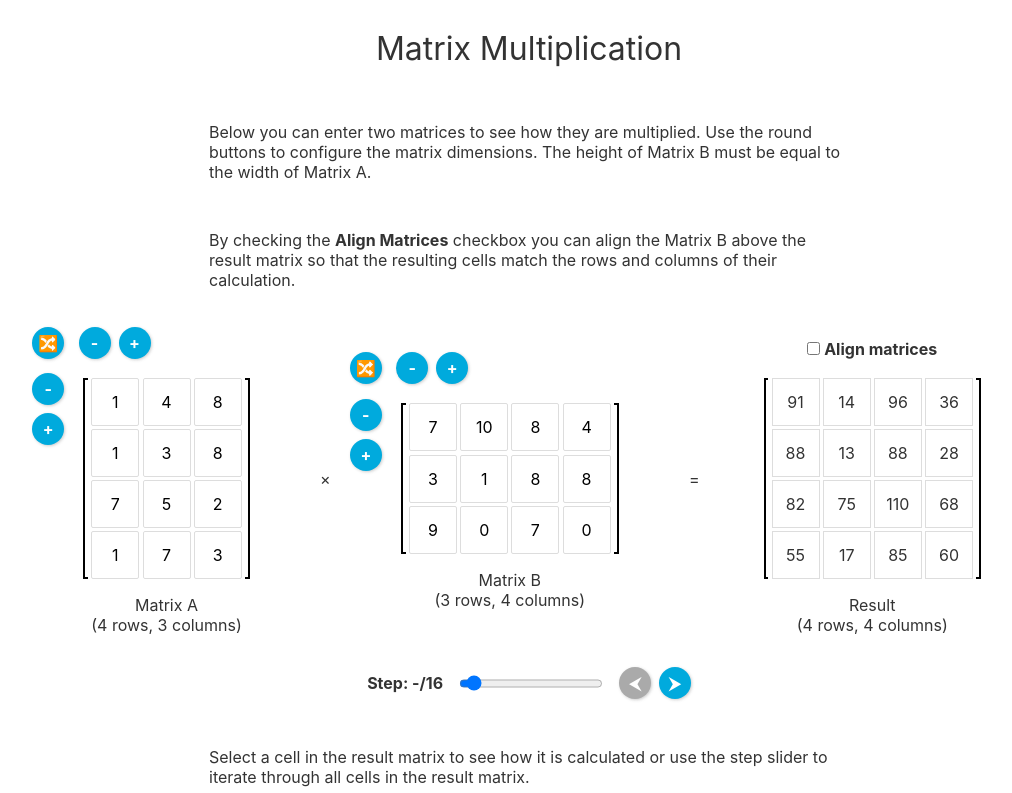
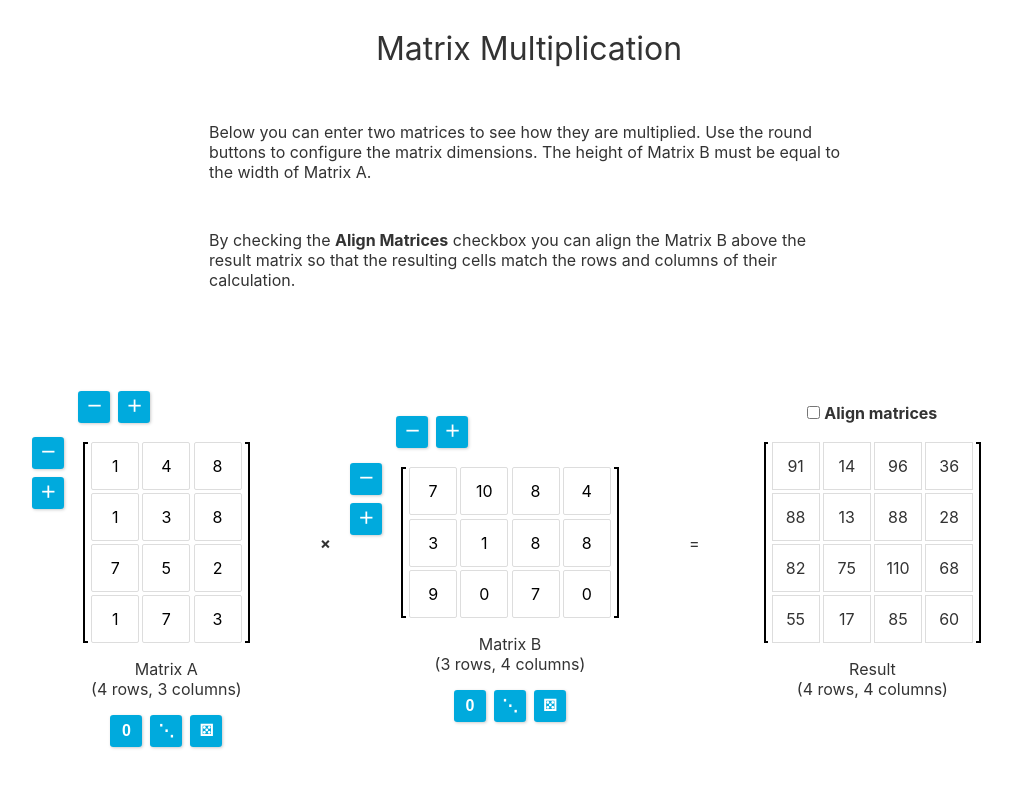
Before and after one commit to laszlokorte/matrix-multiplication, a Svelte app: page / in a window 1280 px wide. Shown: the top 793 px of the page, without its empty margins (111-1123 px from the left). Built offline with nearby package versions, Linux system fonts and the light colour scheme.

Commit message:
add utility buttons

```diff
--- a/src/App.svelte
+++ b/src/App.svelte
@@ -130,6 +130,22 @@
 	function shuffleB() {
 		valuesB = Array(rowLimit*columnLimit).fill(0).map(() => Math.round(10*Math.random()))
 	}
+
+	function clearA() {
+		valuesA = Array(rowLimit*columnLimit).fill(0)
+	}
+
+	function clearB() {
+		valuesB = Array(rowLimit*columnLimit).fill(0)
+	}
+
+	function diagonalA() {
+		valuesA = Array(rowLimit*columnLimit).fill(0).map((x,i) => i%columnLimit == Math.floor(i/columnLimit) ? 1 : x)
+	}
+
+	function diagonalB() {
+		valuesB = Array(rowLimit*columnLimit).fill(0).map((x,i) => i%columnLimit == Math.floor(i/columnLimit) ? 1 : x)
+	}
 </script>
 
 <style>
@@ -245,6 +261,9 @@
 		align-self: center;
 		justify-self: center;
 		text-align: center;
+		display: flex;
+		flex-direction: column;
+		align-items: center;
 	}
 
 	.matrix-label > span {
@@ -291,6 +310,8 @@
 		display: flex;
 		align-items: center;
 		justify-content: center;
+		justify-items: center;
+		justify-content: center;
 		cursor: pointer;
 		margin: 0;
 		background: #0ad;
@@ -298,14 +319,25 @@
 		font-weight: bold;
 		border: none;
 		box-shadow: 1px 1px 3px #4444;
-		border-radius: 100%;
+		border-radius: 10%;
 		line-height: 1;
 		font-size: 1em;
+		font-family: sans-serif;
 	}
 
 	button:disabled {
 		cursor: not-allowed;
 		background: #aaa;
+	}
+
+	button:focus {
+		outline: 4px solid orange;
+	}
+
+	.button-row {
+		display: flex;
+		gap: 0.5em;
+		margin: 1em;
 	}
 
 	.focus {
@@ -365,6 +397,7 @@
 
 	label {
 		font-weight: bold;
+		cursor: pointer;
 	}
 
 	.controls {
@@ -403,17 +436,24 @@
 
 	<div class="equation" class:grid-align={gridAlign}>
 	<div class="matrix-control grid-operand-1">
-		<div class="matrix-label">Matrix A<br><span>({rowsA} rows, {columnsA} columns)</span></div>
+		<div class="matrix-label">
+			<span>Matrix A</span>
+			<span>({rowsA} rows, {columnsA} columns)</span>
+			<span class="button-row">
+				<button title="Clear Matrix A" on:click={clearA}>0</button>
+				<button title="Make Matrix A diagonal" on:click={diagonalA}>⋱</button>
+				<button title="Shuffle value of Matrix A" on:click={shuffleA}>⚄</button>
+			</span>
+		</div>
 		<div class="control-corner">
-			<button title="Shuffle value of Matrix A" on:click={shuffleA}>🔀️</button>
 		</div>
 		<div class="control-vertical">
-			<button title="Decrease rows of Matrix A" on:click={decreaseRowsA} disabled={!rowsACanDecrease}>-</button>
-			<button title="Increase rows of Matrix A" on:click={increaseRowsA} disabled={!rowsACanIncrease}>+</button>
+			<button title="Decrease rows of Matrix A" on:click={decreaseRowsA} disabled={!rowsACanDecrease}>－</button>
+			<button title="Increase rows of Matrix A" on:click={increaseRowsA} disabled={!rowsACanIncrease}>＋</button>
 		</div>
 		<div class="control-horizontal">
-			<button title="Decrease columns of Matrix A" on:click={decreaseColumnsA} disabled={!columnsACanDecrease}>-</button>
-			<button title="Increase columns of Matrix A" on:click={increaseColumnsA} disabled={!columnsACanIncrease}>+</button>
+			<button title="Decrease columns of Matrix A" on:click={decreaseColumnsA} disabled={!columnsACanDecrease}>－</button>
+			<button title="Increase columns of Matrix A" on:click={increaseColumnsA} disabled={!columnsACanIncrease}>＋</button>
 		</div>
 		<div class="matrix" style={`--rows: ${rowsA}; --columns: ${columnsA};`}>
 			{#each matrixA as rows}
@@ -431,21 +471,28 @@
 		</div>
 	</div>
 	<div class="operator grid-operator">
-		&times;
+		<label for="alignment" titel="Toggle matrix alignment">&times;</label>
 	</div>
 
 	<div class="matrix-control grid-operand-2">
-		<div class="matrix-label">Matrix B<br><span>({rowsB} rows, {columnsB} columns)</span></div>
+		<div class="matrix-label">
+			<span>Matrix B</span>
+			<span>({rowsB} rows, {columnsB} columns)</span>
+			<span class="button-row">
+				<button title="Clear Matrix B" on:click={clearB}>0</button>
+				<button title="Make Matrix B diagonal" on:click={diagonalB}>⋱</button>
+				<button on:click={shuffleB} title="Shuffle values of Matrix B">⚄</button>
+			</span>
+		</div>
 		<div class="control-corner">
-			<button on:click={shuffleB} title="Shuffle values of Matrix B">🔀️</button>
 		</div>
 		<div class="control-vertical">
-			<button title="Decrease rows of Matrix B" on:click={decreaseRowsB} disabled={!rowsBCanDecrease}>-</button>
-			<button title="Increase rows of Matrix B" on:click={increaseRowsB} disabled={!rowsBCanIncrease}>+</button>
+			<button title="Decrease rows of Matrix B" on:click={decreaseRowsB} disabled={!rowsBCanDecrease}>－</button>
+			<button title="Increase rows of Matrix B" on:click={increaseRowsB} disabled={!rowsBCanIncrease}>＋</button>
 		</div>
 		<div class="control-horizontal">
-			<button title="Decrease columns of Matrix B" on:click={decreaseColumnsB} disabled={!columnsBCanDecrease}>-</button>
-			<button title="Increase columns of Matrix B" on:click={increaseColumnsB} disabled={!columnsBCanIncrease}>+</button>
+			<button title="Decrease columns of Matrix B" on:click={decreaseColumnsB} disabled={!columnsBCanDecrease}>－</button>
+			<button title="Increase columns of Matrix B" on:click={increaseColumnsB} disabled={!columnsBCanIncrease}>＋</button>
 		</div>
 		<div class="matrix" style={`--rows: ${rowsB}; --columns: ${columnsB};`}>
 		{#each matrixB as rows}
@@ -468,9 +515,9 @@
 
 	<div class="matrix-control grid-result">
 		<div class="control-top">
-			<label><input type="checkbox" bind:checked={gridAlign}> Align matrices</label>
+			<label><input id="alignment" type="checkbox" bind:checked={gridAlign}> Align matrices</label>
 		</div>
-		<div class="matrix-label">Result<br><span>({rowsResult} rows, {columnsResult} columns)</span></div>
+		<div class="matrix-label"><span>Result</span><span>({rowsResult} rows, {columnsResult} columns)</span></div>
 	<div class="matrix" style={`--rows: ${rowsA}; --columns: ${columnsB};`}>
 	{#each result as rows, r}
 		{#each rows as v, c}
```
